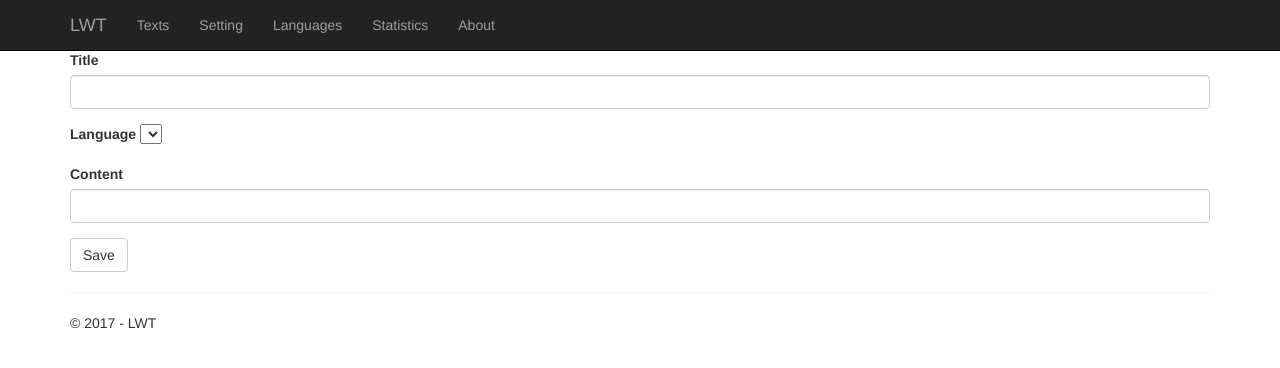
After one commit to haitrr/lwt, an ASP.NET Core app: template Views/Text/Add.cshtml in a window 1280 px wide. The commit adds this page. Shown: the top 368 px of the page. Run offline with ASP.NET Core 8, Linux system fonts and the light colour scheme; the template is opened without the code that fills it, so the values that code supplies are empty; the project's own start-up code is not run, and a stand-in starts its controllers and pages.

Commit message:
Add add text view and get method

```diff
--- /dev/null
+++ b/Views/Text/Add.cshtml
@@ -0,0 +1,22 @@
+@model LWT.Models.EditTextViewModel
+@{
+    ViewData["Title"] = "Add new text";
+}
+<form method="POST" asp-action="Add">
+    <div class="form-group">
+        <label asp-for="Text.Title" class="control-label"></label>
+        <input asp-for="Text.Title" class="form-control" name="Title"/>
+    </div>
+    <div class="form-group">
+        <label asp-for="Text.Language.ID" class="control-label">Language</label>
+        <select asp-for="Text.Language.ID" asp-items="Model.Languages" name="Language">
+        </select>
+    </div>
+    <div class="form-group">
+        <label asp-for="Text.Content" class="control-label"></label>
+        <input asp-for="Text.Content" class="form-control" name="Content"/>
+    </div>
+        <div class="form-group">
+            <input type="submit" value="Save" class="btn btn-default"/>
+        </div>
+    </form>
--- a/Views/Text/Index.cshtml
+++ b/Views/Text/Index.cshtml
@@ -2,6 +2,10 @@
 @{
     ViewData["Title"] = "Texts";
 }
+<h1>My Texts</h1>
+<p>
+    <a asp-action="Add" asp-controller="Text">Add new text</a>
+</p>
 <table class="table table-striped">
     <thead>
         <tr>
```
Also changed, not shown: Controllers/TextController.cs (+7 -0 lines).
